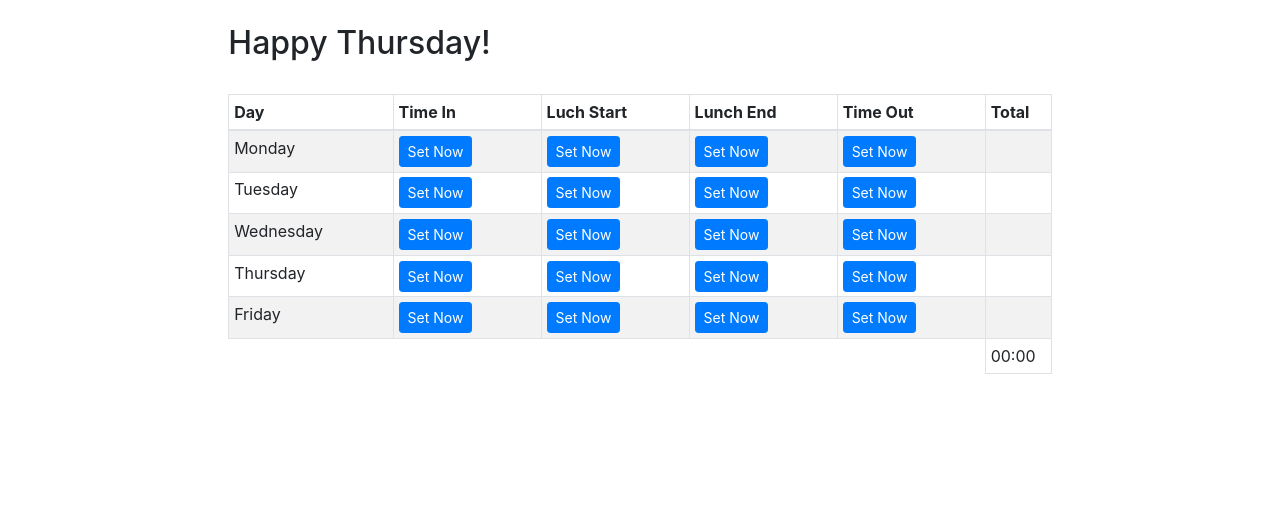
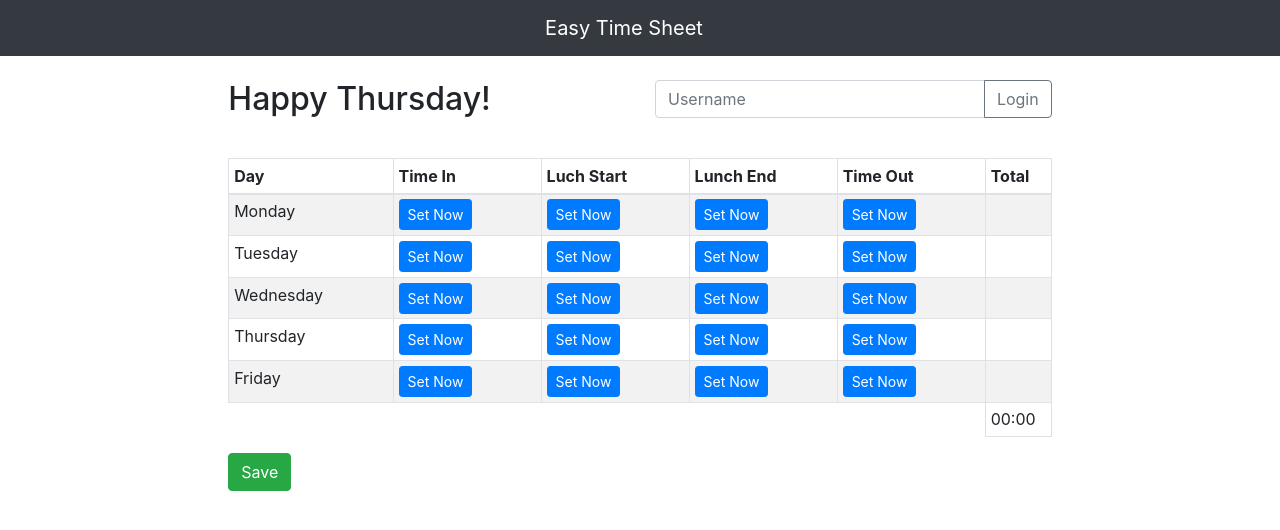
Before and after one commit to elihschiff/easy-time-sheet, a website: page website/html/timesheet.html in a window 1280 px wide. Drawn offline with nearby package versions, Linux system fonts and the light colour scheme.

Commit message:
saving works

```diff
--- a/package.json
+++ b/package.json
@@ -17,6 +17,7 @@
   },
   "homepage": "https://github.com/elihschiff/easy-time-sheet#readme",
   "dependencies": {
+    "body-parser": "^1.19.0",
     "express": "^4.17.1",
     "nodemon": "^1.19.1"
   }
--- a/website/html/timesheet.html
+++ b/website/html/timesheet.html
@@ -9,16 +9,34 @@
   <!-- Bootstrap CSS -->
   <link rel="stylesheet" href="https://stackpath.bootstrapcdn.com/bootstrap/4.3.1/css/bootstrap.min.css" integrity="sha384-ggOyR0iXCbMQv3Xipma34MD+dH/1fQ784/j6cY/iJTQUOhcWr7x9JvoRxT2MZw1T" crossorigin="anonymous">
 
-  <link rel="stylesheet" type="text/css" href="/css/timesheet.css"></link>
+  <link rel="stylesheet" type="text/css" href="/css/timesheet.css">
+  </link>
   <title>Easy Time Sheet</title>
 </head>
 
 <body>
-  <br>
-  <div id="app" class="container-fluid">
+  <div id="app">
+
+    <nav class="navbar navbar-expand-md navbar-dark bg-dark">
+      <div class="mx-auto order-0">
+        <a class="navbar-brand mx-auto" href="#" style="padding-right:2rem">Easy Time Sheet</a>
+      </div>
+    </nav>
+
+
+    <div class="container-fluid">
       <div class="row" v-cloak>
         <div class="col-md-8 offset-md-2">
-        <h2>Happy {{currentDOW()}}!</h2>
+          <br>
+          <div class="row">
+            <h2 class="col">Happy {{currentDOW()}}!</h2>
+            <div class="input-group mb-3 col">
+              <input type="text" class="form-control" placeholder="Username" aria-label="Username" v-model="username">
+              <div class="input-group-append">
+                <button class="btn btn-outline-secondary" type="button" id="button-addon2" v-on:click="login()">Login</button>
+              </div>
+            </div>
+          </div>
           <br>
           <table class="table table-bordered table-striped  table-sm">
             <thead>
@@ -55,6 +73,9 @@
             </tbody>
           </table>
 
+          <button type="button" class="btn btn-success" v-on:click="save()">Save</button>
+
+
           <h6 v-if="whenToLeaveToday()">
             You should leave today at <button type="button" class="btn btn-success" v-on:click="newLeaveTime(whenToLeaveToday())">{{whenToLeaveToday()}}</button> to reach a {{workDayLength}} hour work day
           </h6>
@@ -68,10 +89,11 @@
         </div>
       </div>
     </div>
+  </div>
 
 
   <!-- jQuery first, then Popper.js, then Bootstrap JS -->
-  <script src="https://code.jquery.com/jquery-3.3.1.slim.min.js" integrity="sha384-q8i/X+965DzO0rT7abK41JStQIAqVgRVzpbzo5smXKp4YfRvH+8abtTE1Pi6jizo" crossorigin="anonymous"></script>
+  <script src="https://code.jquery.com/jquery-3.3.1.min.js" crossorigin="anonymous"></script>
   <script src="https://cdnjs.cloudflare.com/ajax/libs/popper.js/1.14.7/umd/popper.min.js" integrity="sha384-UO2eT0CpHqdSJQ6hJty5KVphtPhzWj9WO1clHTMGa3JDZwrnQq4sF86dIHNDz0W1" crossorigin="anonymous"></script>
   <script src="https://stackpath.bootstrapcdn.com/bootstrap/4.3.1/js/bootstrap.min.js" integrity="sha384-JjSmVgyd0p3pXB1rRibZUAYoIIy6OrQ6VrjIEaFf/nJGzIxFDsf4x0xIM+B07jRM" crossorigin="anonymous"></script>
   <script src="https://cdn.jsdelivr.net/npm/vue/dist/vue.js"></script>
--- a/website/js/timesheet.js
+++ b/website/js/timesheet.js
@@ -77,7 +77,8 @@ var app = new Vue({
         "time_out": {hour:null,min:null},
         "total":{hour:null,min:null}
       },
-    }
+    },
+    username:""
   },
   methods: {
     fillAsNow: function(day, timeSlot){
@@ -168,6 +169,17 @@ var app = new Vue({
       newTime = newTime.split(":");
       day.time_out.hour = newTime[0];
       day.time_out.min = newTime[1];
+    },
+    login: function(){
+      if(!this.username){return;}
+      $.post( "login?username="+this.username, function( data ) {
+        console.log(data)
+        app.times = JSON.parse(data);
+      });
+    },
+    save:function(){
+      if(!this.username){alert("Please enter a username first"); return;}
+      $.post( "save?username="+this.username, {data:JSON.stringify(this.times)} );
     }
   }
 })
```
Also changed, not shown: index.js (+21 -1 lines), 1 other file. Lines whose indentation alone changed are shown as unchanged.
